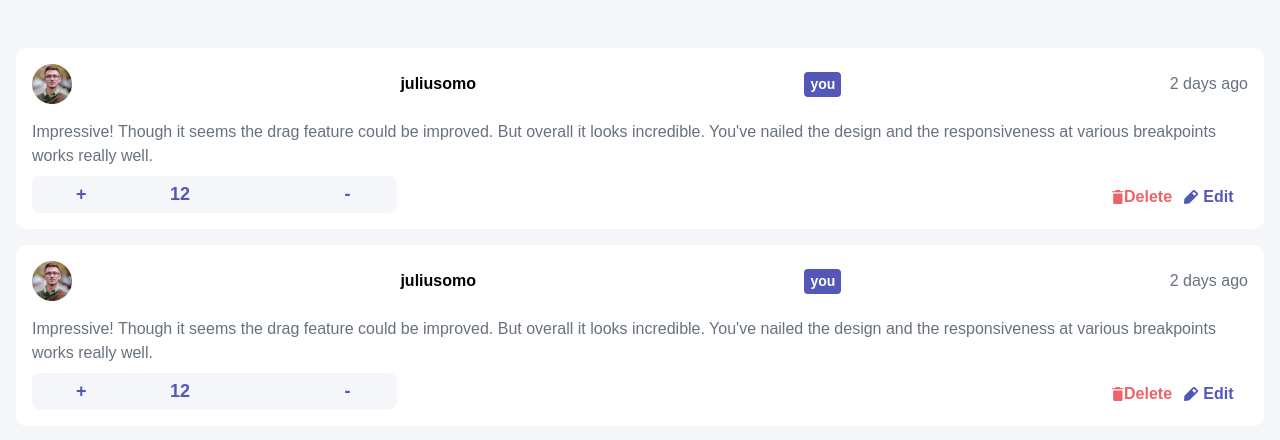
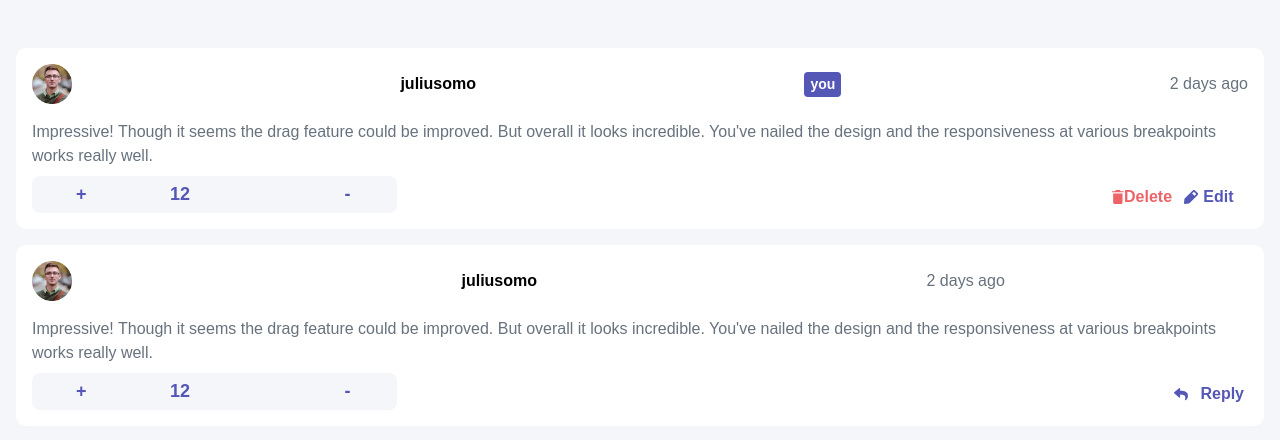
Before and after one commit to borgesmj/frontend-mentor-challenges, a React (Vite) app in the folder interactive-comments-section/: page / in a window 1280 px wide. Shown: the top 440 px of the page. Built offline with nearby package versions, Linux system fonts and the light colour scheme.

Commit message:
adding second card testing buttons

```diff
--- a/interactive-comments-section/src/Components/Comment.jsx
+++ b/interactive-comments-section/src/Components/Comment.jsx
@@ -1,10 +1,9 @@
 import React from "react";
 
-const Comment = () => {
-  const asctiveUser = true;
+const Comment = ({ activeUser }) => {
   return (
     <div className="bg-color-white p-4 rounded-[10px] flex flex-col my-4 relative">
-      <div className="w-full flex flex-row justify-between items-center mb-2">
+      <div className={`${!activeUser ? 'w-4/5' : 'w-full'} flex flex-row justify-between items-center mb-2`}>
         <img
           src="./images/avatars/image-juliusomo.webp"
           alt="profile_user_image"
@@ -13,7 +12,7 @@ const Comment = () => {
         <a href="#" className="font-bold">
           juliusomo
         </a>
-        <span className="bg-Moderate-blue py-[2px] px-[6px] text-[14px] font-bold text-white rounded">
+        <span className={`bg-Moderate-blue py-[2px] px-[6px] text-[14px] font-bold text-white rounded ${!activeUser ? "hidden" : null}`}>
           you
         </span>
         <span className="txt-Grayish-Blue">2 days ago</span>
@@ -35,10 +34,12 @@ const Comment = () => {
         <button className="w-1/4">-</button>
       </div>
       <div className=" absolute bottom-[20px] right-[20px]">
-        {/* <div className="flex flex-row justify-between items-center w-[70px]">
+        {!activeUser ? (
+          <div className="flex flex-row justify-between items-center w-[70px]">
             <img src="/images/icon-reply.svg" alt="" />
             <span className="txt-Moderate-blue font-bold">Reply</span>
-        </div> */}
+          </div>
+        ) : (
           <div className="flex flex-row justify-between items-center w-[140px]">
             <div className="flex flex-row justify-around w-1/2 items-center mx-2">
               <img src="/images/icon-delete.svg" alt="" />
@@ -49,6 +50,7 @@ const Comment = () => {
               <span className="font-bold txt-Moderate-blue">Edit</span>
             </div>
           </div>
+        )}
       </div>
     </div>
   );
```
Lines whose indentation alone changed are shown as unchanged.
